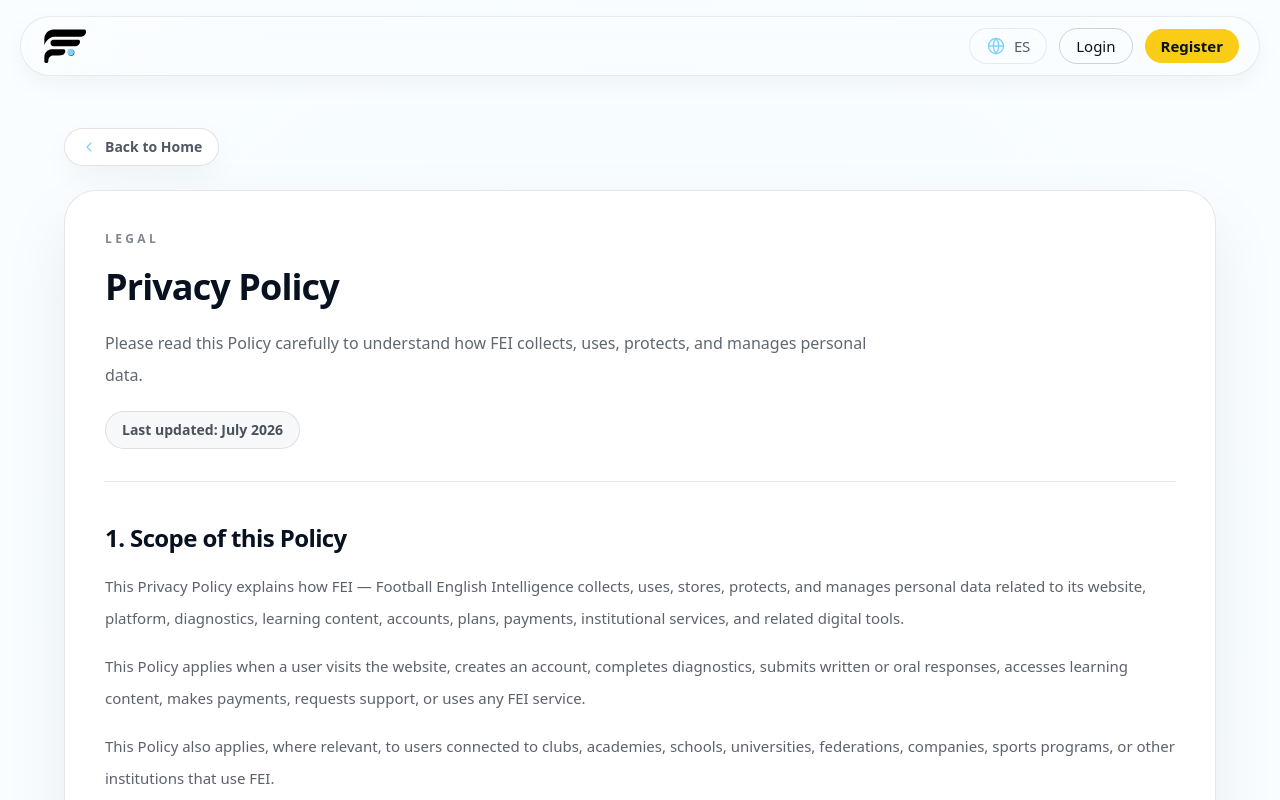
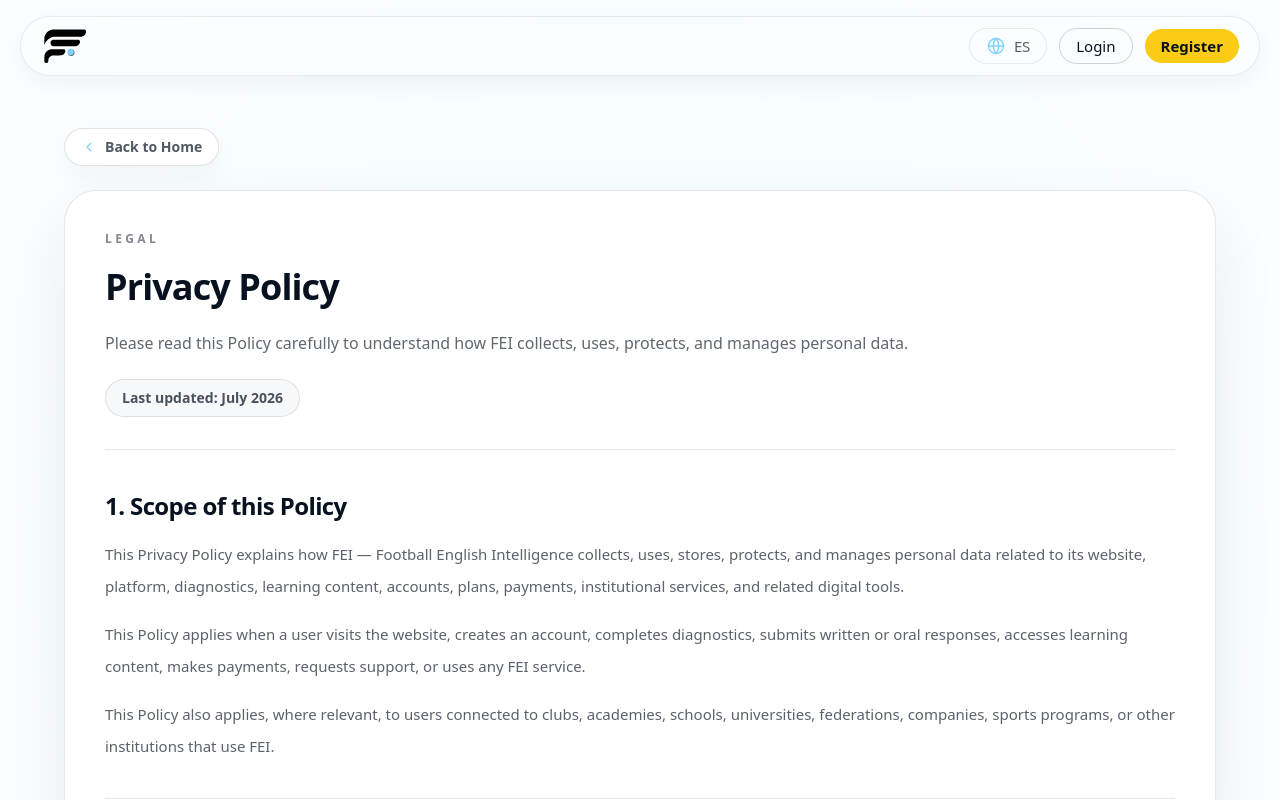
Before and after one commit to feifootball/fei-platform, a Next.js app: page /privacy in a window 1280 px wide. Shown: the top 800 px of the page. Built offline with nearby package versions, Linux system fonts and the light colour scheme.

Commit message:
Keep privacy intro on one line

```diff
--- a/app/privacy/page.tsx
+++ b/app/privacy/page.tsx
@@ -323,7 +323,7 @@ export default function PrivacyPage() {
                 {t.title}
               </h1>
 
-              <p className="mt-5 max-w-3xl text-[15px] leading-7 text-fei-bg/64 sm:text-base sm:leading-8">
+              <p className="mt-5 max-w-none text-[15px] leading-7 text-fei-bg/64 sm:whitespace-nowrap sm:text-base sm:leading-8">
                 {t.description}
               </p>
 
```
